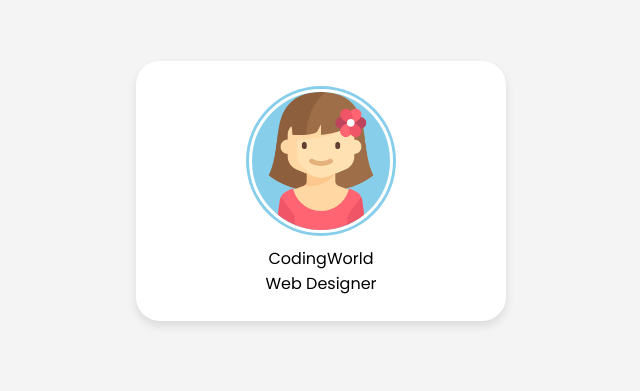
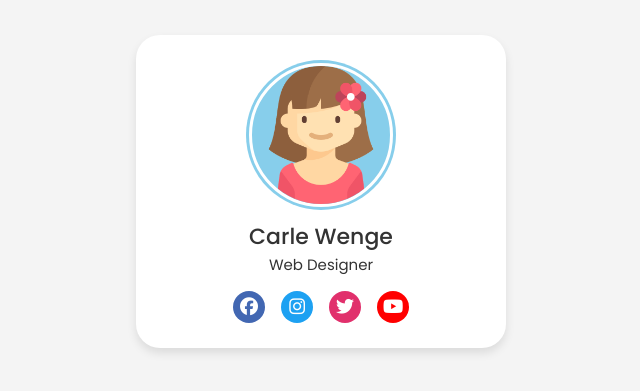
Before and after one commit to shanjedatonni/profile-card, a plain HTML site: page index.html in a window 1280 px wide. Shown: the part 209-600 px from the top of the page, without its empty margins (319-959 px from the left). Drawn offline with Linux system fonts and the light colour scheme.

Commit message:
Readme file update

```diff
--- a/index.html
+++ b/index.html
@@ -13,8 +13,25 @@
             <img src="img.jpg" alt="" class="profile-img">
         </div>
         <div  class="text-data">
-            <span class="name">CodingWorld</span>
+            <span class="name">Carle Wenge</span>
             <span class="job">Web Designer</span>
+        </div>
+        <div class="media-buttons">
+            <a href="#" style="background: #4267b2;" class="link">
+                <i class="fa-brands fa-facebook"></i>
+            </a>
+            <a href="#" style="background:#1da1f2;" class="link">
+                <i class="fa-brands fa-instagram"></i>
+            </a>
+            <a href="#"  style="background:#e1306c;" class="link">
+                <i class="fa-brands fa-twitter"></i>
+            </a>
+            <a href="#" style="background:#ff0000;" class="link">
+                <i class="fa-brands fa-youtube"></i>
+            </a>
+
+
+
         </div>
     </div>
 
--- a/style.css
+++ b/style.css
@@ -1,9 +1,9 @@
 @import url('https://fonts.googleapis.com/css2?family=Poppins:ital,wght@0,200;0,300;0,400;0,500;0,600;1,200;1,900&display=swap');
 *{
-    font-family: 'Poppins', sans-serif;
     margin: 0;
     padding: 0;
     box-sizing: border-box;
+    font-family: 'Poppins', sans-serif;
 }
 body{
     height: 100vh;
@@ -44,4 +44,33 @@ body{
     display: flex;
     flex-direction: column;
     align-items: center;
+    color: #333;
 }
+.text-data .name{
+    font-size: 22px;
+    font-weight: 500;
+}
+.text-data .job{
+    font-size: 15px;
+    font-weight: 400;
+}
+.profile-card .media-buttons{
+    display: flex;
+    align-items: center;
+    margin-top: 15px;
+}
+.media-buttons .link{
+    width: 32px;
+    height: 32px;
+    display: flex;
+    align-items: center;
+    justify-content: center;
+    color: #fff;
+    font-size: 18px;
+    border-radius: 50%;
+    margin: 0 8px;
+    background-color: #4070f4;
+    text-decoration: none;
+
+
+}
```
